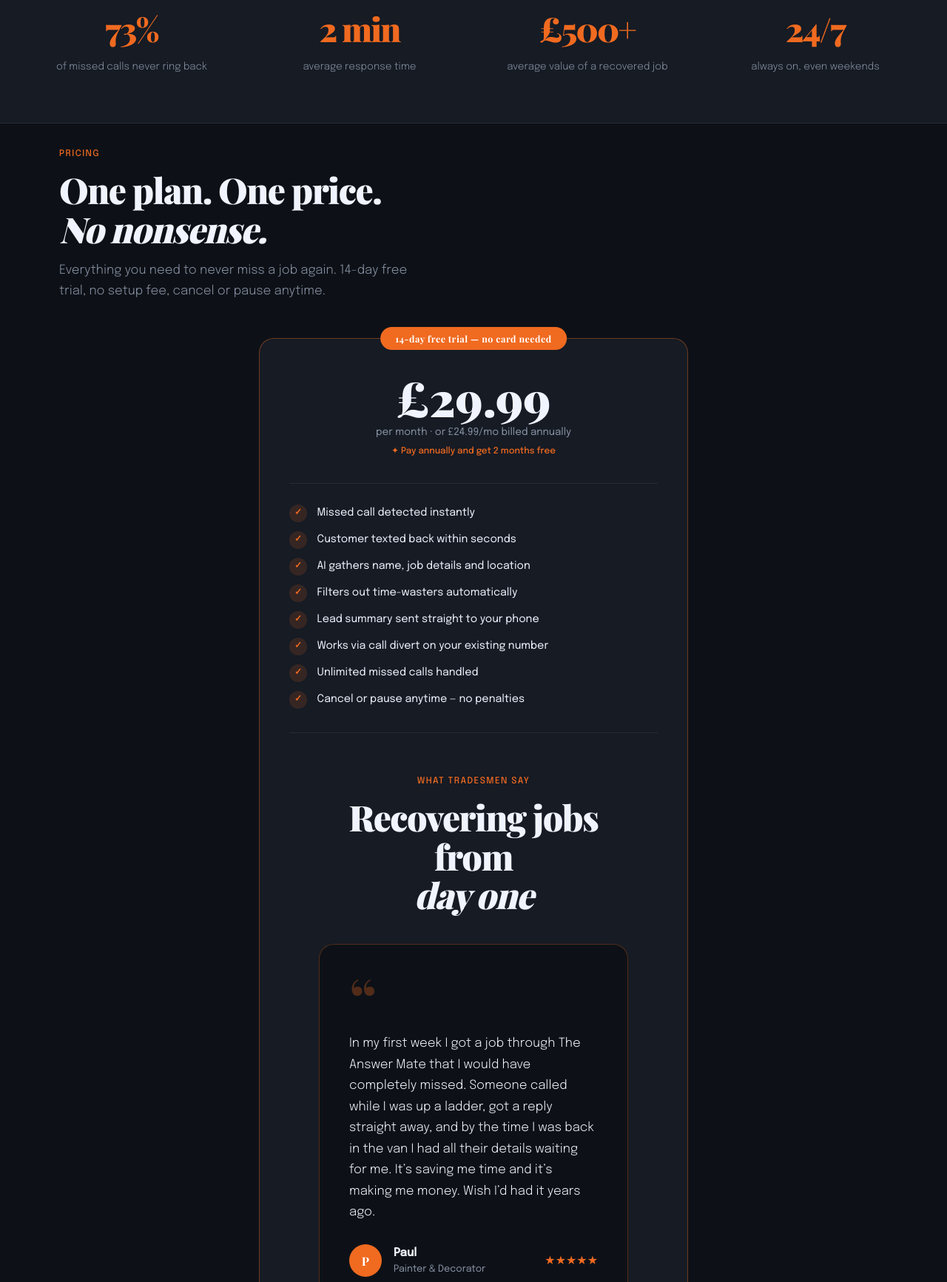
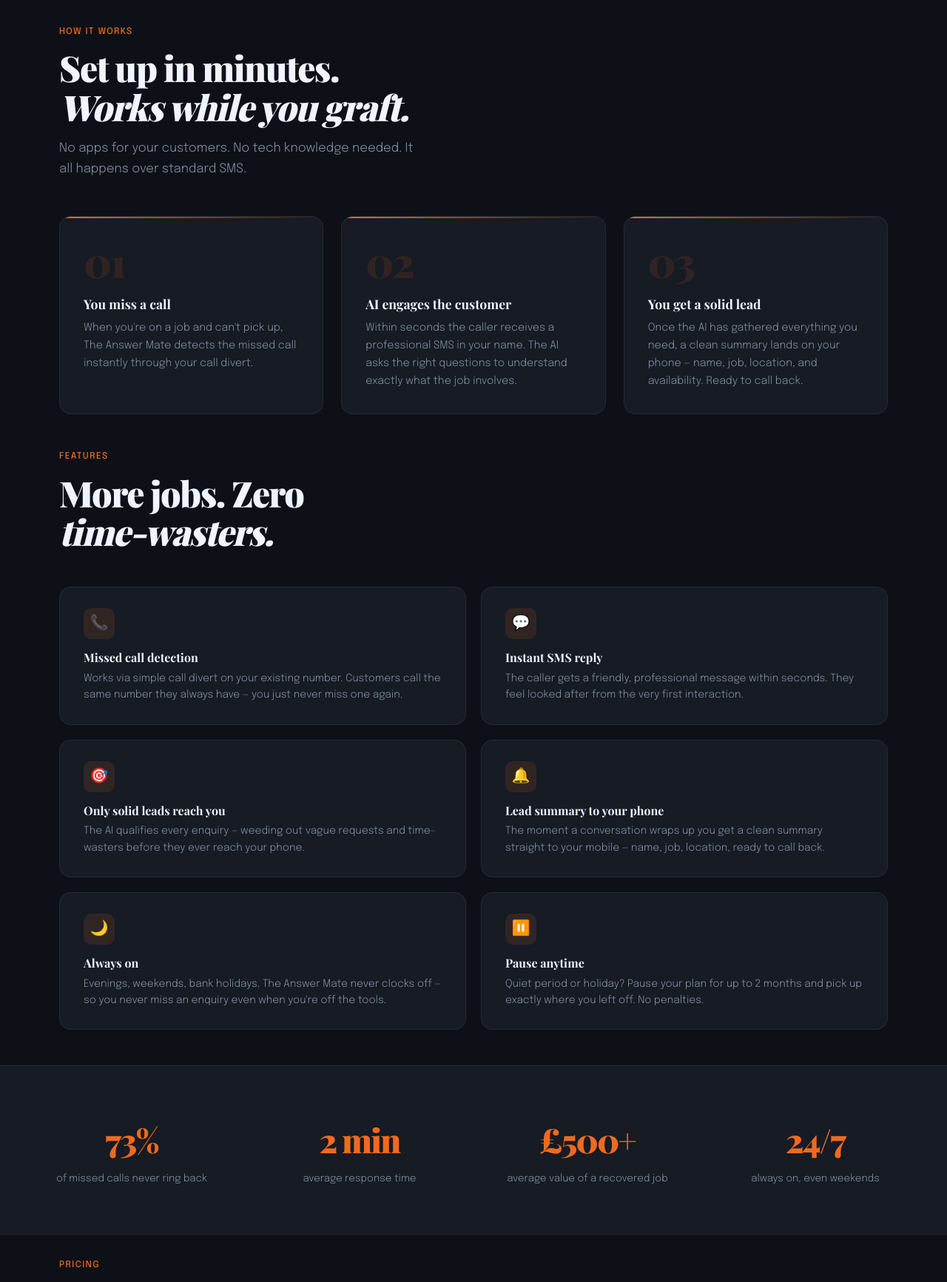
Before and after one commit to TheAnswerMate/answermate-website, a plain HTML site: page index.html in a window 1280 px wide. Shown: the part 1067-2800 px from the top of the page at 74% size. Drawn offline with nearby package versions, Linux system fonts and the light colour scheme.

Commit message:
Add files via upload

```diff
--- a/index.html
+++ b/index.html
@@ -819,9 +819,6 @@
 <nav>
   <a href="#" class="logo" style="display:flex;align-items:center;gap:0.5rem;"><svg width="26" height="26" viewBox="0 0 64 64" fill="none" xmlns="http://www.w3.org/2000/svg"><rect width="64" height="64" rx="16" fill="#F06A20"/><rect x="13" y="13" width="38" height="28" rx="6" fill="white" opacity="0.95"/><polygon points="18,41 13,52 28,41" fill="white" opacity="0.95"/><circle cx="24" cy="27" r="3.5" fill="#F06A20"/><circle cx="32" cy="27" r="3.5" fill="#F06A20"/><circle cx="40" cy="27" r="3.5" fill="#F06A20"/><polyline points="22,54 28,60 42,48" stroke="white" stroke-width="4" stroke-linecap="round" stroke-linejoin="round" fill="none" opacity="0.9"/></svg>The Answer<span>.</span>Mate</a>
   <ul>
-    <li><a href="#how">How it works</a></li>
-    <li><a href="#features">Features</a></li>
-    <li><a href="#pricing">Pricing</a></li>
     <li><a href="https://buy.stripe.com/00weVe6FX2Ehc4K8L3f7i01" class="nav-cta">Start free trial</a></li>
   </ul>
 </nav>
@@ -928,6 +925,74 @@
     <span class="trade-pill">🪟 Window fitters</span>
     <span class="trade-pill">🧹 Cleaners</span>
   </div>
+</div>
+
+<!-- HOW IT WORKS -->
+<div id="how">
+  <section class="section" style="padding-bottom:2rem;">
+    <div class="section-label">How it works</div>
+    <h2 class="section-title">Set up in minutes.<br /><em>Works while you graft.</em></h2>
+    <p class="section-sub">No apps for your customers. No tech knowledge needed. It all happens over standard SMS.</p>
+
+    <div class="steps" style="margin-top:3rem;">
+      <div class="step">
+        <div class="step-num">01</div>
+        <h3>You miss a call</h3>
+        <p>When you're on a job and can't pick up, The Answer Mate detects the missed call instantly through your call divert.</p>
+      </div>
+      <div class="step">
+        <div class="step-num">02</div>
+        <h3>AI engages the customer</h3>
+        <p>Within seconds the caller receives a professional SMS in your name. The AI asks the right questions to understand exactly what the job involves.</p>
+      </div>
+      <div class="step">
+        <div class="step-num">03</div>
+        <h3>You get a solid lead</h3>
+        <p>Once the AI has gathered everything you need, a clean summary lands on your phone — name, job, location, and availability. Ready to call back.</p>
+      </div>
+    </div>
+  </section>
+</div>
+
+<!-- FEATURES -->
+<div id="features">
+  <section class="section" style="padding-top:1rem; padding-bottom:3rem;">
+    <div class="section-label">Features</div>
+    <h2 class="section-title">More jobs. Zero<br /><em>time-wasters.</em></h2>
+
+    <div class="features-grid" style="margin-top:3rem;">
+      <div class="feature-card">
+        <div class="feature-icon">📞</div>
+        <h3>Missed call detection</h3>
+        <p>Works via simple call divert on your existing number. Customers call the same number they always have — you just never miss one again.</p>
+      </div>
+      <div class="feature-card">
+        <div class="feature-icon">💬</div>
+        <h3>Instant SMS reply</h3>
+        <p>The caller gets a friendly, professional message within seconds. They feel looked after from the very first interaction.</p>
+      </div>
+      <div class="feature-card">
+        <div class="feature-icon">🎯</div>
+        <h3>Only solid leads reach you</h3>
+        <p>The AI qualifies every enquiry — weeding out vague requests and time-wasters before they ever reach your phone.</p>
+      </div>
+      <div class="feature-card">
+        <div class="feature-icon">🔔</div>
+        <h3>Lead summary to your phone</h3>
+        <p>The moment a conversation wraps up you get a clean summary straight to your mobile — name, job, location, ready to call back.</p>
+      </div>
+      <div class="feature-card">
+        <div class="feature-icon">🌙</div>
+        <h3>Always on</h3>
+        <p>Evenings, weekends, bank holidays. The Answer Mate never clocks off — so you never miss an enquiry even when you're off the tools.</p>
+      </div>
+      <div class="feature-card">
+        <div class="feature-icon">⏸️</div>
+        <h3>Pause anytime</h3>
+        <p>Quiet period or holiday? Pause your plan for up to 2 months and pick up exactly where you left off. No penalties.</p>
+      </div>
+    </div>
+  </section>
 </div>
 
 <!-- STATS -->
```
